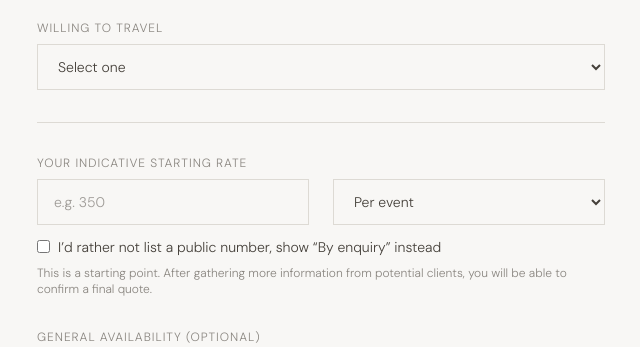
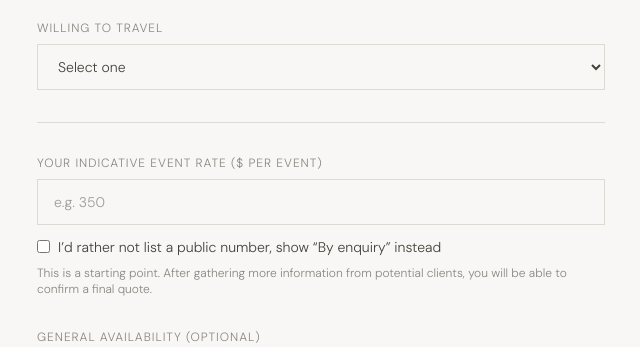
Before and after one commit to musiciangallery/Musician-Gallery, a Next.js app: page /join in a window 1280 px wide. Shown: the part 1380-1727 px from the top of the page, without its empty margins (319-959 px from the left). Built offline with nearby package versions, Linux system fonts and the light colour scheme.

Commit message:
Update JoinForm.tsx

```diff
--- a/src/components/JoinForm.tsx
+++ b/src/components/JoinForm.tsx
@@ -68,9 +68,10 @@ type FormState = {
   availabilityTags: string[];
   availability: string;
   audioLink: string;
-  rateFrom: string;
-  rateUnit: string;
-  rateByEnquiry: boolean;
+  eventRateFrom: string;
+  eventRateByEnquiry: boolean;
+  lessonRateFrom: string;
+  lessonRateByEnquiry: boolean;
   lessonFormat: string;
   lessonLength: string[];
   studentLevel: string[];
@@ -93,9 +94,10 @@ const initialForm: FormState = {
   availabilityTags: [],
   availability: "",
   audioLink: "",
-  rateFrom: "",
-  rateUnit: "per event",
-  rateByEnquiry: false,
+  eventRateFrom: "",
+  eventRateByEnquiry: false,
+  lessonRateFrom: "",
+  lessonRateByEnquiry: false,
   lessonFormat: "",
   lessonLength: [],
   studentLevel: [],
@@ -248,8 +250,10 @@ export default function JoinForm({
       body.set("availability", form.availability);
       body.set("availabilityTags", JSON.stringify(form.availabilityTags));
       body.set("audioLink", form.audioLink);
-      body.set("rateFrom", form.rateByEnquiry ? "" : form.rateFrom);
-      body.set("rateUnit", form.rateByEnquiry ? "By enquiry" : form.rateUnit);
+      body.set("eventRateFrom", form.eventRateByEnquiry ? "" : form.eventRateFrom);
+      body.set("eventRateUnit", form.eventRateByEnquiry ? "By enquiry" : "per event");
+      body.set("lessonRateFrom", form.lessonRateByEnquiry ? "" : form.lessonRateFrom);
+      body.set("lessonRateUnit", form.lessonRateByEnquiry ? "By enquiry" : "per 60min lesson");
       body.set("lessonFormat", form.lessonFormat);
       body.set("soundSystem", form.soundSystem);
       body.set("instruments", JSON.stringify(form.instruments));
@@ -512,37 +516,51 @@ export default function JoinForm({
         </select>
       </div>
 
+      {isTeacher && (
         <div className="border-t border-rule pt-8">
-        <label className={labelClass}>Your indicative starting rate</label>
-        <div className="grid grid-cols-1 md:grid-cols-2 gap-6">
-          <div>
+          <label className={labelClass}>Your indicative lesson rate ($ per 60min lesson)</label>
           <input
             type="number"
             min="0"
-              disabled={form.rateByEnquiry}
+            disabled={form.lessonRateByEnquiry}
             className={`${inputClass} disabled:opacity-40 disabled:bg-off/60`}
-              placeholder="e.g. 350"
-              value={form.rateFrom}
-              onChange={(e) => update("rateFrom", e.target.value)}
+            placeholder="e.g. 80"
+            value={form.lessonRateFrom}
+            onChange={(e) => update("lessonRateFrom", e.target.value)}
           />
-          </div>
-          <div>
-            <select
-              disabled={form.rateByEnquiry}
-              className={`${inputClass} disabled:opacity-40 disabled:bg-off/60`}
-              value={form.rateUnit}
-              onChange={(e) => update("rateUnit", e.target.value)}
-            >
-              <option value="per event">Per event</option>
-              <option value="per 60min lesson">Per 60min lesson</option>
-            </select>
-          </div>
-        </div>
           <label className="flex items-center gap-2 text-sm cursor-pointer mt-3">
             <input
               type="checkbox"
-            checked={form.rateByEnquiry}
-            onChange={(e) => update("rateByEnquiry", e.target.checked)}
+              checked={form.lessonRateByEnquiry}
+              onChange={(e) => update("lessonRateByEnquiry", e.target.checked)}
+              className="accent-accent"
+            />
+            I&rsquo;d rather not list a public number, show &ldquo;By enquiry&rdquo; instead
+          </label>
+          <p className="text-xs text-mid mt-2">
+            This is a starting point. After gathering more information from
+            potential students, you will be able to confirm a final quote.
+          </p>
+        </div>
+      )}
+
+      {isEvent && (
+        <div className="border-t border-rule pt-8">
+          <label className={labelClass}>Your indicative event rate ($ per event)</label>
+          <input
+            type="number"
+            min="0"
+            disabled={form.eventRateByEnquiry}
+            className={`${inputClass} disabled:opacity-40 disabled:bg-off/60`}
+            placeholder="e.g. 350"
+            value={form.eventRateFrom}
+            onChange={(e) => update("eventRateFrom", e.target.value)}
+          />
+          <label className="flex items-center gap-2 text-sm cursor-pointer mt-3">
+            <input
+              type="checkbox"
+              checked={form.eventRateByEnquiry}
+              onChange={(e) => update("eventRateByEnquiry", e.target.checked)}
               className="accent-accent"
             />
             I&rsquo;d rather not list a public number, show &ldquo;By enquiry&rdquo; instead
@@ -552,6 +570,7 @@ export default function JoinForm({
             potential clients, you will be able to confirm a final quote.
           </p>
         </div>
+      )}
 
       <div>
         <label className={labelClass}>General availability (optional)</label>
@@ -676,6 +695,7 @@ export default function JoinForm({
         </p>
       </div>
 
+      <div className="space-y-3">
         <label className="flex items-start gap-2 text-xs text-mid leading-relaxed cursor-pointer">
           <input
             type="checkbox"
@@ -684,8 +704,8 @@ export default function JoinForm({
             className="accent-accent mt-0.5"
           />
           I give Musician Gallery permission to make minor edits to my
-        biography and profile photo for consistency before my profile goes
-        live.
+          biography and profile photo for consistency before my profile
+          goes live.
         </label>
 
         <label className="flex items-start gap-2 text-xs text-mid leading-relaxed cursor-pointer">
@@ -697,6 +717,7 @@ export default function JoinForm({
           />
           I confirm I am 16 years of age or older.
         </label>
+      </div>
 
       {error && <p className="text-xs text-accent">{error}</p>}
       <button
```
Lines whose indentation alone changed are shown as unchanged.
